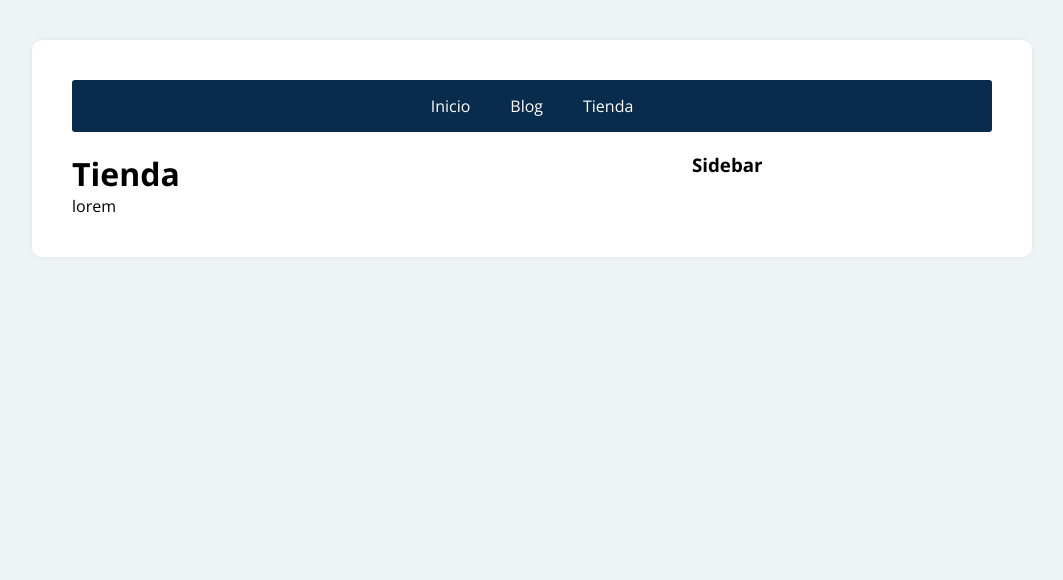
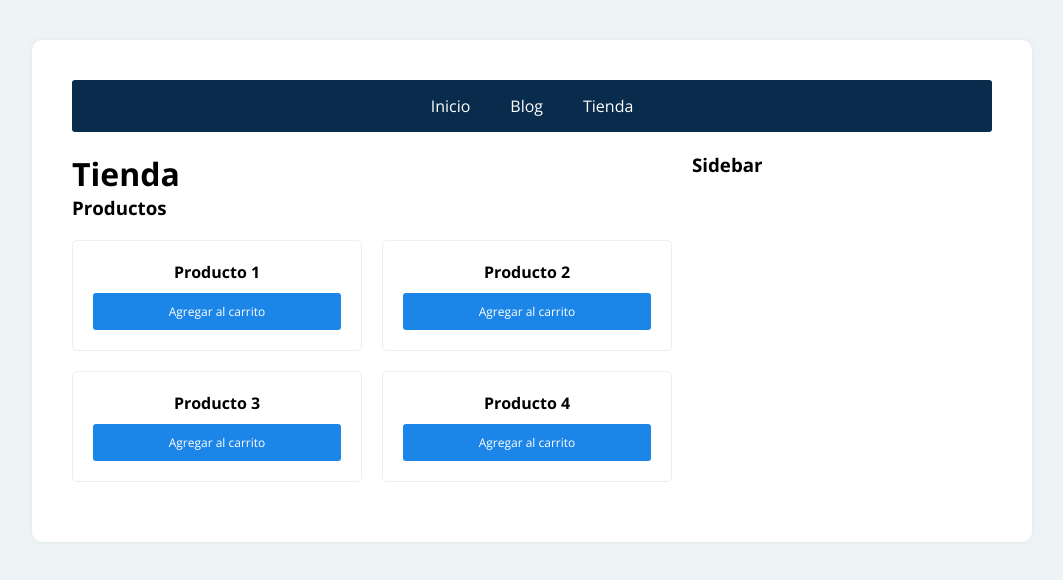
Before and after one commit to kyiroywops/rdx-rct, a React (Create React App) app: page /tienda in a window 1280 px wide. Shown: the top 580 px of the page, without its empty margins (108-1171 px from the left). Built offline with nearby package versions, Linux system fonts and the light colour scheme.

Commit message:
props drilling

```diff
--- a/src/App.js
+++ b/src/App.js
@@ -7,6 +7,13 @@ import Blog from './componentes/Blog';
 import Error404 from './componentes/Error404';
 
 const App = () => {
+  const productos = [
+    { id: 1, nombre: 'Producto 1', precio: 50 },
+    { id: 2, nombre: 'Producto 2', precio: 50 },
+    { id: 3, nombre: 'Producto 3', precio: 50 },
+    { id: 4, nombre: 'Producto 4', precio: 50 }
+]
+
   return (
     <Contenedor>
       <Menu>
@@ -20,7 +27,7 @@ const App = () => {
           <Route path="*" element={<Error404 />} />
           <Route path="/" element={<Inicio />} />
           <Route path="/blog" element={<Blog />} />
-          <Route path="/tienda" element={<Tienda />} />
+          <Route path="/tienda" element={<Tienda productos={productos} />} />
 
         </Routes>
       </main>
--- /dev/null
+++ b/src/componentes/Productos.js
@@ -0,0 +1,60 @@
+import React from 'react';
+import styled from 'styled-components';
+
+const Productos = ({productos}) => {
+    return (
+        <div>
+            <h3>Productos</h3>
+            <ContenedorProductos>
+                {productos.map((producto, index) => (
+                    <Producto key="index">
+                        <p>{producto.nombre}</p>
+                        <Boton>Agregar al carrito</Boton>
+                    </Producto>
+
+                ))}
+            </ContenedorProductos>
+
+        </div>
+     );
+}
+
+const ContenedorProductos = styled.div`
+    display: grid;
+    grid-template-columns: repeat(2, 1fr);
+    gap: 20px;
+    padding: 20px 0;
+`;
+
+const Producto =  styled.div`
+    padding: 20px;
+    border: 1px solid #ebeef3;
+    border-radius: 5px;
+    text-align: center;
+
+    p {
+        margin-bottom: 10px;
+        font-weight: bold;
+    }
+`;
+
+const Boton = styled.button`
+    border: none;
+    background: #1c85e8;
+    color: #fff;
+    font-size: 12px;
+    font-family: 'Open Sans', sans-serif;
+    text-align: center;
+    display: inline-block;
+    padding: 10px 20px;
+    cursor: pointer;
+    width: 100%;
+    border-radius: 3px;
+    transition: .3s ease all;
+
+    &:hover {
+        background: #1c6ab9;
+    }
+`;
+
+export default Productos;
--- a/src/componentes/Tienda.js
+++ b/src/componentes/Tienda.js
@@ -1,10 +1,11 @@
 import React from 'react';
+import Productos from './Productos';
 
-const Tienda = () => {
+const Tienda = ({productos}) => {
     return (
         <div>
             <h1>Tienda</h1>
-            <p>lorem</p>
+            <Productos productos={productos} />
         </div>
      );
 }
```
